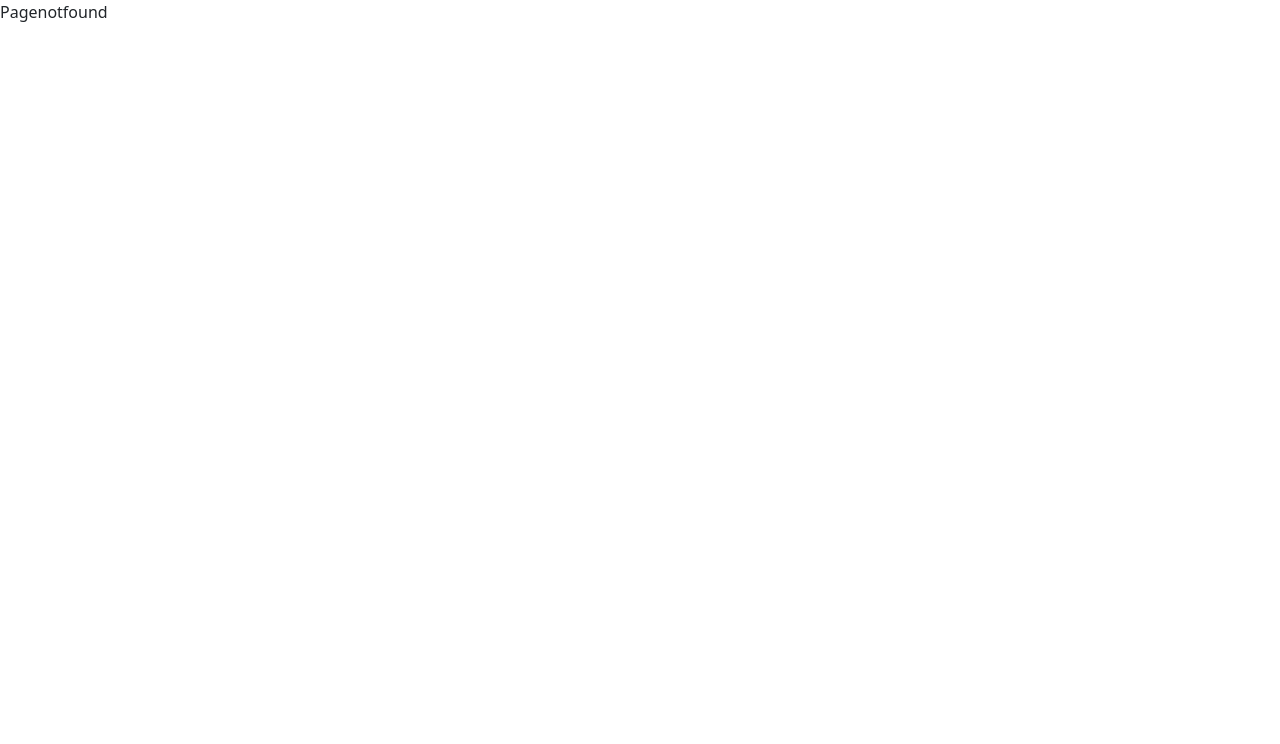
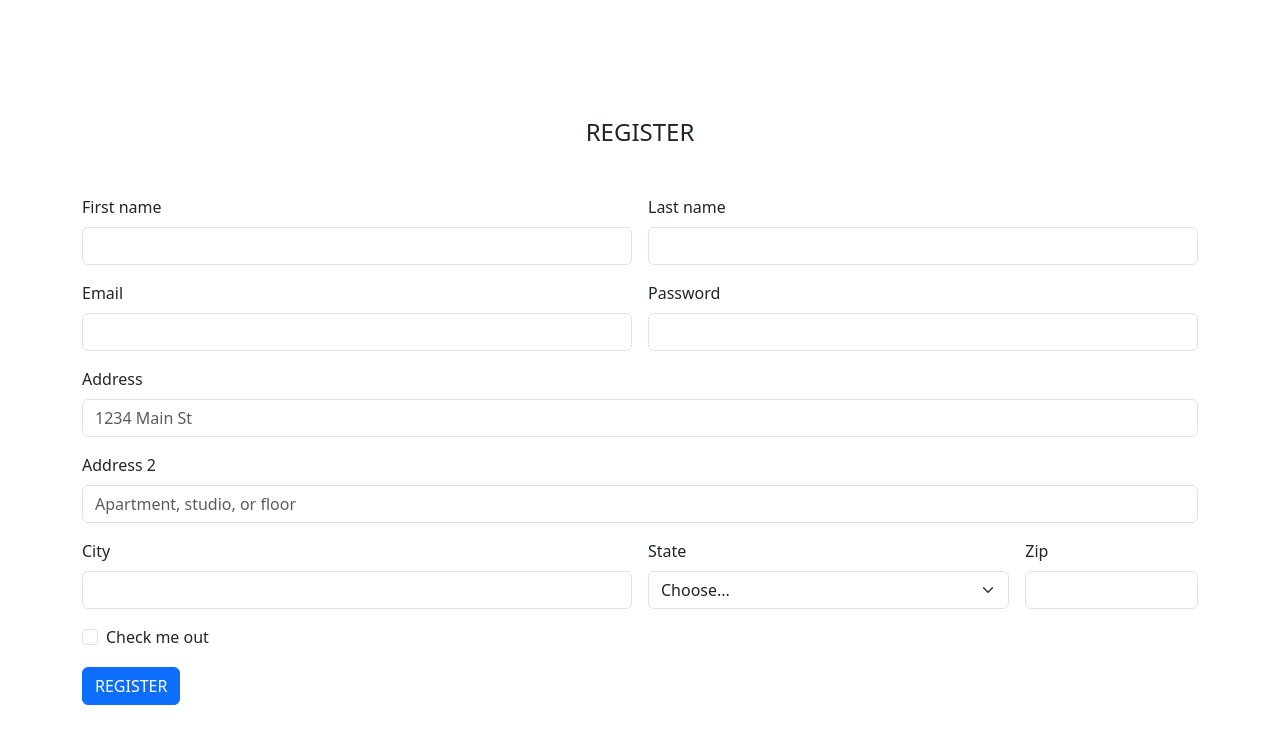
Before and after one commit to silviyaprince/weeurl, a React (Create React App) app: page /signupregistration in a window 1280 px wide. Shown: the top 744 px of the page. Built offline with nearby package versions, Linux system fonts and the light colour scheme.

Commit message:
added url shortener page

```diff
--- a/src/App.css
+++ b/src/App.css
@@ -1,11 +1,5 @@
 .home-container {
-  background: linear-gradient(
-    to right,
-    rgb(45 212 191),
-    rgb(94 234 212),
-    rgb(153 246 228),
-    rgb(204 251 241)
-  );
+  background: white;
   width: 100vw;
   height: 100vh;
   display: flex;
@@ -20,29 +14,37 @@
   max-width: 50vw;
 }
 
-.headingcontent {
-  color: white;
+#headingcontent {
+  color:rgb(244, 83, 8);
+  font-family: 'Pacifico', cursive;
+  font-size: xx-large;
+  font-weight: bolder;
+
+
+
+
 }
 .paragraphcontent {
   color: rgb(4, 84, 141);
-  font-size: 30px;
+  font-size: xx-large;
 }
 
-h1 {
-  font-size: 3rem;
-  margin-bottom: 100px;
-}
+
 
 .buttons-container {
   margin-top: 20px;
+  font-size: larger;
+  gap: 40px;
+
 }
 
 button {
   background-color: white;
-  color: rgb(65, 166, 228);
+  font-weight: 500;
+  color: rgb(244, 83, 8);
   border: none;
   padding: 10px 20px;
-  font-size: 1rem;
+  font-size: 2rem;
   margin: 10px;
   cursor: pointer;
   border-radius: 5px;
@@ -50,7 +52,7 @@ button {
 }
 
 button:hover {
-  background-color: rgba(65, 166, 228, 0.8);
+  background-color: rgba(0, 1, 1, 0.258);
   color: white;
 }
 
@@ -58,7 +60,7 @@ button:hover {
   width: 600px; /* Adjust the width of the image */
   height: auto;
   object-fit: cover;
-  border-radius: 50%;
+
 }
 
 @media (max-width: 1024px) {
@@ -68,11 +70,21 @@ button:hover {
     text-align: center; /* Center content for smaller screens */
     padding: 20px;
   }
+  #headingcontent {
+    color:rgb(244, 83, 8);
+    font-family: 'Pacifico', cursive;
+    font-size: xx-large;
+    font-weight: bolder;
 
+
+
+
+  }
   .content {
     max-width: 100%; /* Allow content to use full width */
     padding: 20px;
   }
+
 
   .image-container img {
     width: 300px; /* Reduce image size on tablet screens */
@@ -87,8 +99,15 @@ button:hover {
     padding-right: 20px;
   }
 
-  h1 {
-    font-size: 2.5rem; /* Adjust heading size for smaller screens */
+  #headingcontent {
+    color:rgb(244, 83, 8);
+    font-family: 'Pacifico', cursive;
+    font-size: xx-large;
+    font-weight: bolder;
+
+
+
+
   }
 
   p {
@@ -101,8 +120,15 @@ button:hover {
 }
 
 @media (max-width: 480px) {
-  h1 {
-    font-size: 2rem; /* Further reduce heading size on small devices */
+  #headingcontent {
+    color:rgb(244, 83, 8);
+    font-family: 'Pacifico', cursive;
+    font-size: xx-large;
+    font-weight: bolder;
+
+
+
+
   }
 
   p {
@@ -127,3 +153,20 @@ button:hover {
   width: 400px;
   height: 500px;
 }
+
+#registercontainer{
+  position: relative; /* or 'absolute' if needed */
+  top: 70px;
+}
+.urlcontainer{
+  width: 100vw;
+  height: 100vh;
+}
+#urlheadingcontent{
+  padding-left: 100px;
+  padding-top: 100px;
+
+  font-family: 'Pacifico', cursive;
+  font-size: xx-large;
+  font-weight: bolder;
+}
--- a/src/App.js
+++ b/src/App.js
@@ -8,6 +8,7 @@ import {Login} from './components/Login';
 import {Urlshortener} from './components/Urlshortener';
 import {Urldata} from './components/Urldata';
 import {Pagenotfound} from './components/Pagenotfound';
+import { Signupregistration } from './components/Signupregistration';
 
 function App() {
   return (
@@ -18,6 +19,8 @@ function App() {
       <Route path="/login" element={<Login/>}/>
       <Route path="/urlshortener" element={<Urlshortener/>}/>
       <Route path="/urldata" element={<Urldata/>}/>
+      <Route path="/signupregistration" element={<Signupregistration/>}/>
+
       <Route path="*" element={<Pagenotfound/>}/>
     </Routes>
 
--- a/src/components/Home.js
+++ b/src/components/Home.js
@@ -9,11 +9,11 @@ export  function Home() {
   return (
     <div className="home-container">
     <div className="content">
-        <h1 className="headingcontent">Welcome to Our Platform</h1>
-        <p className='paragraphcontent'>Shorten long, cumbersome URLs into sleek, custom links that are easy to share across platforms and devices.Use our URL shortener to create custom links that simplify your online sharing and enhance user experience.Easily manage and edit your links, all within one platform.</p>
+      <h1 id="headingcontent" className='fs-1 mb-5'>Wee Url</h1>
+      <p className=' lh-base paragraphcontent'>Shorten long, cumbersome URLs into sleek, custom links that are easy to share across platforms and devices.Use our URL shortener to create custom links that simplify your online sharing and enhance user experience.Easily manage and edit your links, all within one platform.</p>
       <div className="buttons-container">
         <button onClick={()=>navigate("/login")}>LOGIN</button>
-          <button>SHORTEN URL</button>
+        <button onClick={()=>navigate("/urlshortener")}>SHORTEN URL</button>
         <button>URL'S CREATED</button>
       </div>
     </div>
--- a/src/components/Login.js
+++ b/src/components/Login.js
@@ -1,7 +1,9 @@
 import React from "react";
+import { Link ,useNavigate} from "react-router-dom";
 import { weeurllogo } from "../image";
 
 export function Login() {
+  const navigate=useNavigate()
   return (
     <div
       className="container d-flex justify-content-center align-items-center"
@@ -35,12 +37,18 @@ export function Login() {
                 placeholder="Password"
               />
               <label htmlFor="floatingPassword">Password</label>
+
             </div>
-            <div className="text-center mt-4">
-              <button type="button" className="btn btn-primary ms-2">
+            <Link href="/forgot-password" className="forgot-password-link float-end">
+    Forgot password?
+  </Link>
+            <div className="text-center  mt-5   ">
+              <button type="button" className="btn btn-primary me-2">
                 SUBMIT
               </button>
+              <p className="mt-4 fs-5">Not a member?<h6 className="d-inline text-primary" onClick={()=>navigate("/signupregistration")}>REGISTER NOW</h6> </p>
             </div>
+
           </div>
         </div>
       </div>
--- /dev/null
+++ b/src/components/Signupregistration.js
@@ -0,0 +1,96 @@
+import React from "react";
+
+export function Signupregistration() {
+  return (
+    <div className="container   mt-5" id="registercontainer">
+      <h4 className="text-center mt-5 mb-5">REGISTER</h4>
+      <form className="row g-3">
+        <div className="col-md-6">
+          <label for="Firstname" className="form-label">
+            First name
+          </label>
+          <input type="text" className="form-control" id="inputPassword4" />
+        </div>
+        <div className="col-md-6">
+          <label for="Lastname" className="form-label">
+            Last name
+          </label>
+          <input type="text" className="form-control" id="Lastname" />
+        </div>
+
+        <div className="col-md-6">
+          <label for="inputEmail4" className="form-label">
+            Email
+          </label>
+          <input type="email" className="form-control" id="inputEmail4" />
+        </div>
+        <div className="col-md-6">
+          <label for="inputPassword4" className="form-label">
+            Password
+          </label>
+          <input type="password" className="form-control" id="inputPassword4" />
+        </div>
+        <div className="col-12">
+          <label for="inputAddress" className="form-label">
+            Address
+          </label>
+          <input
+            type="text"
+            className="form-control"
+            id="inputAddress"
+            placeholder="1234 Main St"
+          />
+        </div>
+        <div className="col-12">
+          <label for="inputAddress2" className="form-label">
+            Address 2
+          </label>
+          <input
+            type="text"
+            className="form-control"
+            id="inputAddress2"
+            placeholder="Apartment, studio, or floor"
+          />
+        </div>
+        <div className="col-md-6">
+          <label for="inputCity" className="form-label">
+            City
+          </label>
+          <input type="text" className="form-control" id="inputCity" />
+        </div>
+        <div className="col-md-4">
+          <label for="inputState" className="form-label">
+            State
+          </label>
+          <select id="inputState" className="form-select">
+            <option selected>Choose...</option>
+            <option>...</option>
+          </select>
+        </div>
+        <div className="col-md-2">
+          <label for="inputZip" className="form-label">
+            Zip
+          </label>
+          <input type="text" className="form-control" id="inputZip" />
+        </div>
+        <div className="col-12">
+          <div className="form-check">
+            <input
+              className="form-check-input"
+              type="checkbox"
+              id="gridCheck"
+            />
+            <label className="form-check-label" for="gridCheck">
+              Check me out
+            </label>
+          </div>
+        </div>
+        <div className="col-12">
+          <button type="submit" className="btn btn-primary">
+            REGISTER
+          </button>
+        </div>
+      </form>
+    </div>
+  );
+}
--- a/src/components/Urlshortener.js
+++ b/src/components/Urlshortener.js
@@ -1,7 +1,50 @@
-import React from 'react'
+import React from 'react';
+import { linkshortener } from '../image';
 
 export  function Urlshortener() {
+  const styles={
+    backgroundColor:"#57868e",
+    minHeight:"100vh",
+  }
   return (
-    <div>Urlshortener</div>
+   <div className='urlcontainer ' style={styles}>
+    <h2 className='fs-1  text-white mb-5' style={{backgroundColor:"#57868e"}} id="urlheadingcontent"  >Wee Url</h2>
+    <h3 className='text-center fs-1' style={{color:"#aeebf7"}}>Create links that perform with our powerful URL Shortener</h3>
+    <p className='text-center fs-3' style={{color:"#aeebf7"}}>Spark instant connections with your audience using trimmed, trustworthy, and trackable links within the WeeUrl Connections Platform.</p>
+     <br/>
+     <br/>
+     <form className="d-flex p-5" role="search">
+        <input className="form-control me-2" type="search" placeholder="Place your long URL here..." aria-label="Search"/>
+        <button className="btn btn-outline-warning fs-5 fw-bolder" type="submit">Shorten Link</button>
+      </form>
+      <br/>
+      <br/>
+     <div className='d-flex justify-content-around'>
+      <div>
+      <h4 className='' style={{color:"#f3db81"}}>TAILORED LINKS</h4>
+      <p className=' lh-base paragraphcontent'>Shorten long, cumbersome URLs into sleek, custom links that are easy to share across platforms and devices.Use our URL shortener to create custom links that simplify your online sharing and enhance user experience.Easily manage and edit your links, all within one platform.</p>
+      </div>
+      <div>
+        <img src={linkshortener} alt="linkshort"/>
+      </div>
+</div>
+   </div>
   )
 }
+{/* <div className="modal" tabindex="-1">
+<div className="modal-dialog">
+  <div className="modal-content">
+    <div className="modal-header">
+      <h5 className="modal-title">Modal title</h5>
+      <button type="button" className="btn-close" data-bs-dismiss="modal" aria-label="Close"></button>
+    </div>
+    <div className="modal-body">
+      <p>Modal body text goes here.</p>
+    </div>
+    <div className="modal-footer">
+      <button type="button" className="btn btn-secondary" data-bs-dismiss="modal">Close</button>
+      <button type="button" className="btn btn-primary">Save changes</button>
+    </div>
+  </div>
+</div>
+</div> */}
--- a/src/image.js
+++ b/src/image.js
@@ -1,4 +1,6 @@
 import shortlink from "./assets/shortlink.jpg";
+import linkshortener from "./assets/linkshortener.jpg";
 import weeurllogo from "./assets/weeurllogo.jpg";
 export { shortlink };
 export { weeurllogo };
+export { linkshortener };
--- a/src/index.css
+++ b/src/index.css
@@ -1,3 +1,7 @@
+
+@import url('https://fonts.googleapis.com/css2?family=Pacifico&display=swap');
+
+
 body {
   margin: 0;
   font-family: -apple-system, BlinkMacSystemFont, 'Segoe UI', 'Roboto', 'Oxygen',
```
Also changed, not shown: src/assets/linkshortener.jpeg (added). Lines whose indentation alone changed are shown as unchanged.
